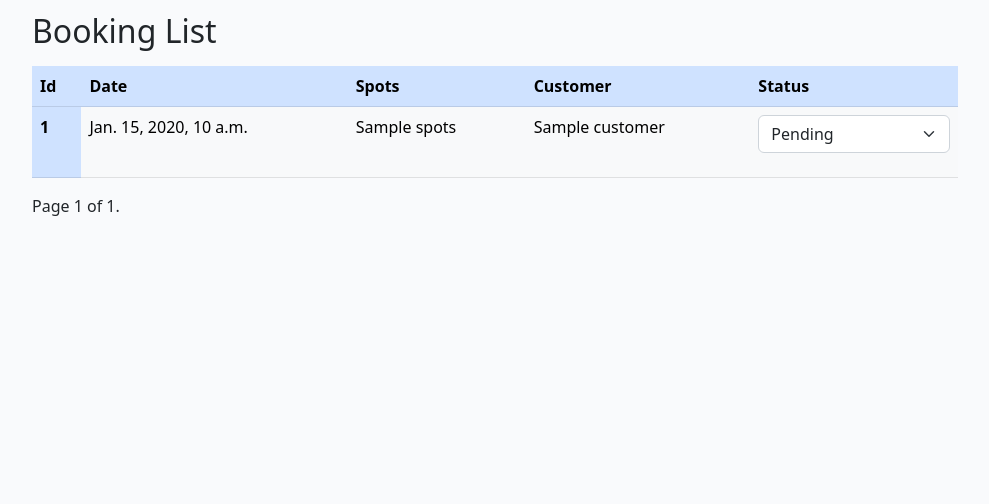
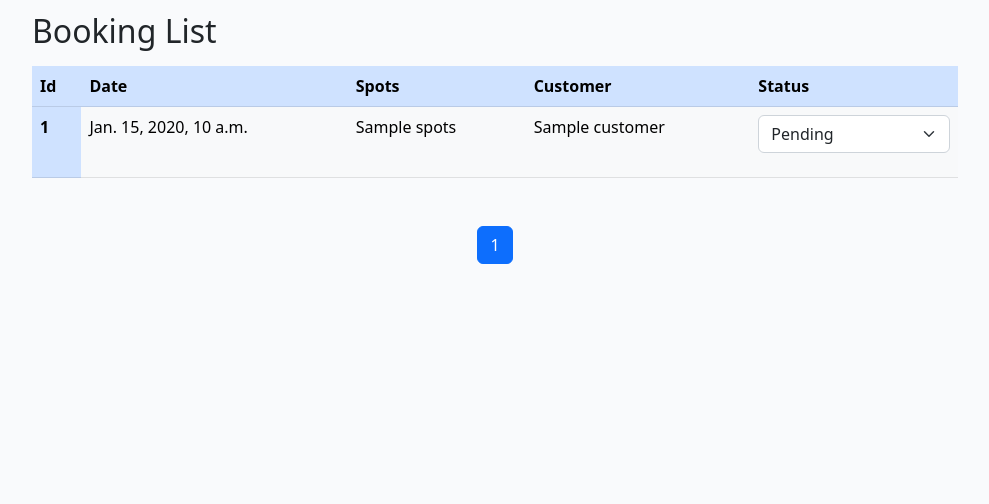
Before and after one commit to Code-Institute-Submissions/bookable, a Django app: template company/templates/company/account.html in a window 1280 px wide. Shown: the part 174-678 px from the top of the page, without its empty margins (145-1134 px from the left). Run offline with Django 4.2, Linux system fonts and the light colour scheme; a user stored in the database is signed in; tables that the repository leaves empty hold one stand-in row (values such as "Sample post"); the template is opened without the code that fills it: values that come from a table or form of the project are taken from there, most other values are stand-ins (such as "Sample title", 1, 10 or a date in 2020); parts of the project's set-up code (start-up, migrations or seed data) failed here and were passed over; some libraries are stand-ins or nearby versions.

Commit message:
Refactor pagination layout/styling

```diff
--- a/company/templates/company/bookings_list.html
+++ b/company/templates/company/bookings_list.html
@@ -4,7 +4,7 @@
 
   <h2 class="mb-3">Booking List</h2>
 
-  <table class="table">
+  <table class="table mb-5">
     <thead class="table-primary">
       <tr>
         <th scope="col">Id</th>
@@ -15,6 +15,7 @@
       </tr>
     </thead>
     <tbody>
+      {% csrf_token %}
       {% for booking in page_bookings %}
       <tr>
         <th class="table-primary" scope="row">{{ booking.id }}</th>
@@ -34,22 +35,48 @@
     </tbody>
   </table>
 
-  <div class="pagination">
-    <span class="step-links">
+  <nav aria-label="Page pagination">
+    <ul class="pagination justify-content-center">
       {% if page_bookings.has_previous %}
-        <a href="?page=1">&laquo; first</a>
-        <a href="?page={{ page_bookings.previous_page_number }}">previous</a>
+      <li class="page-item">
+        <a class="page-link" href="?page=1">&laquo; first</a>
+      </li>
+      <li class="page-item">
+        <a class="page-link" href="?page={{ page_bookings.previous_page_number }}">
+          Previous
+        </a>
+      </li>
+      <li class="page-item">
+        <a class="page-link" href="?page={{ page_bookings.previous_page_number }}">
+          {{ page_bookings.previous_page_number }}
+        </a>
+      </li>
       {% endif %}
 
-      <span class="current">
-        Page {{ page_bookings.number }} of {{ page_bookings.paginator.num_pages }}.
-      </span>
+      <li class="page-item active" aria-current="page">
+        <span class="page-link">
+          {{ page_bookings.number }}
+        </span>
+      </li>
 
       {% if page_bookings.has_next %}
-        <a href="?page={{ page_bookings.next_page_number }}">next</a>
-        <a href="?page={{ page_bookings.paginator.num_pages }}">last &raquo;</a>
+      <li class="page-item">
+        <a class="page-link" href="?page={{ page_bookings.next_page_number }}">
+          {{ page_bookings.next_page_number }}
+        </a>
+      </li>
+      <li class="page-item">
+        <a class="page-link" href="?page={{ page_bookings.next_page_number }}">
+          Next
+        </a>
+      </li>
+        <li class="page-item">
+          <a class="page-link" href="?page={{ page_bookings.paginator.num_pages }}">
+            last &raquo;
+          </a>
+        </li>
       {% endif %}
-    </span>
-  </div>
+    </ul>
+  </nav>
 
 {% endblock content %}
```
